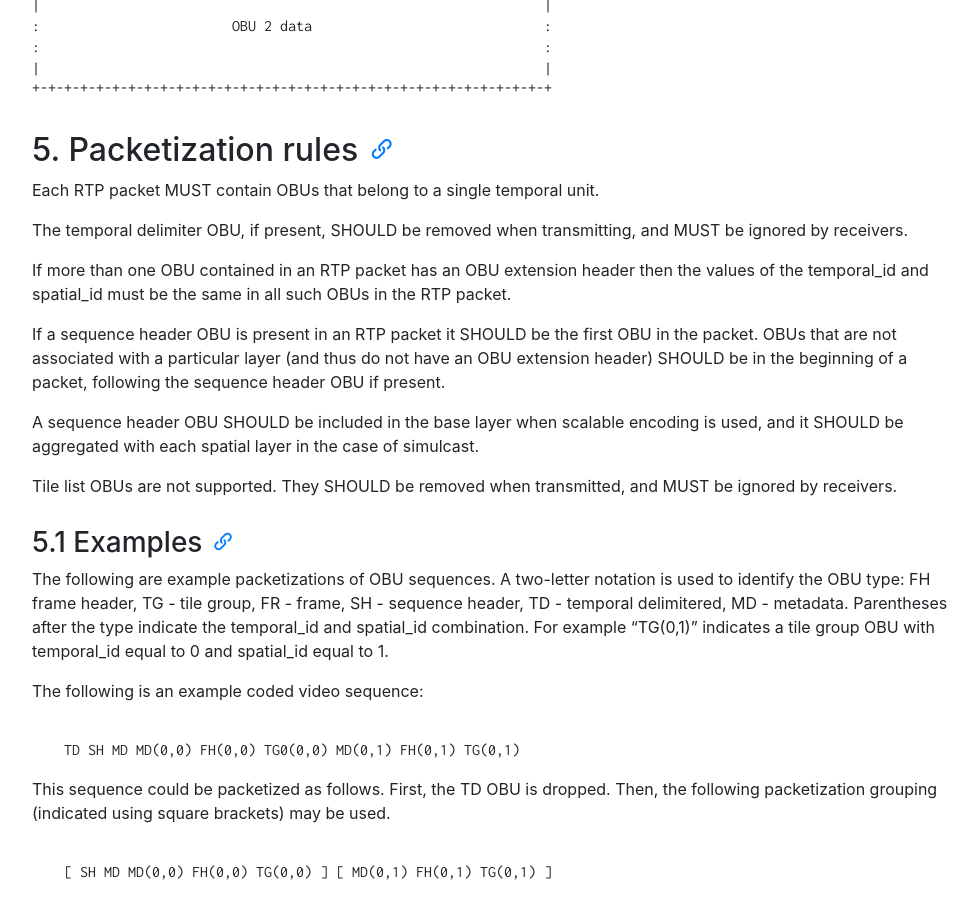
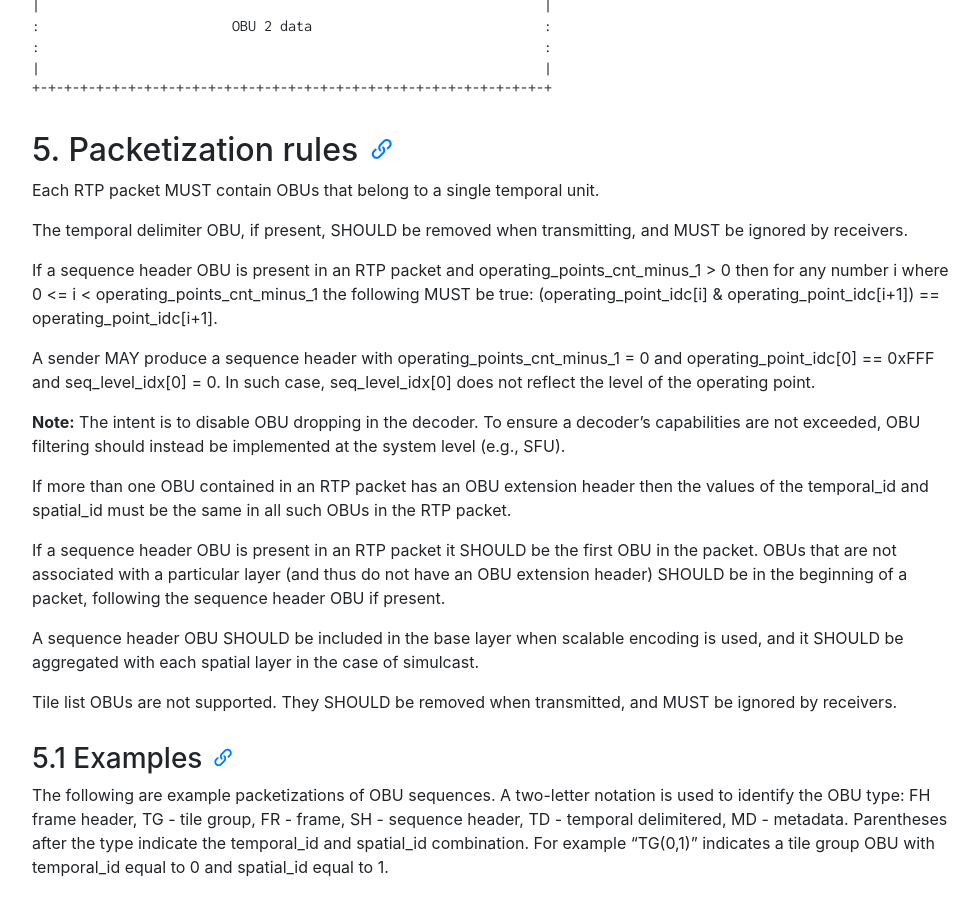
Before and after one commit to AOMediaCodec/av1-rtp-spec, a Jekyll site: the page built from index.md, in a window 1280 px wide and 900 px high, scrolled down 6220 px. Shown: the whole window, without its empty margins (53-1032 px from the left). Built offline with Jekyll 4.4.1, drawn with Linux system fonts in a browser that asks for light colours; nearby versions of some CDN libraries.

Commit message:
Updat section 5 to prohibit non-hierarchical operating points.

```diff
--- a/av1-rtp-spec.md
+++ b/av1-rtp-spec.md
@@ -295,6 +295,13 @@ Each RTP packet MUST contain OBUs that belong to a single temporal unit.
 
 The temporal delimiter OBU, if present, SHOULD be removed when transmitting, and
 MUST be ignored by receivers.
+
+If a sequence header OBU is present in an RTP packet and operating_points_cnt_minus_1 > 0 then for any number i where 0 <= i < operating_points_cnt_minus_1 the following MUST be true: (operating_point_idc[i] & operating_point_idc[i+1]) == operating_point_idc[i+1].
+
+A sender MAY produce a sequence header with operating_points_cnt_minus_1 = 0 and operating_point_idc[0] == 0xFFF and seq_level_idx[0] = 0. In such case, seq_level_idx[0] does not reflect the level of the operating point.
+
+**Note:** The intent is to disable OBU dropping in the decoder. To ensure a decoder’s capabilities are not exceeded, OBU filtering should instead be implemented at the system level (e.g., SFU).
+
 
 If more than one OBU contained in an RTP packet has an OBU extension header then
 the values of the temporal_id and spatial_id must be the same in all such OBUs
```
